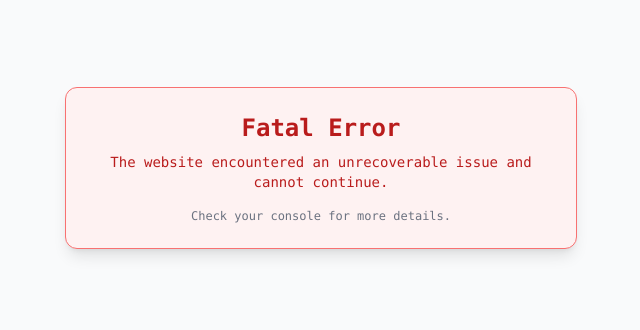
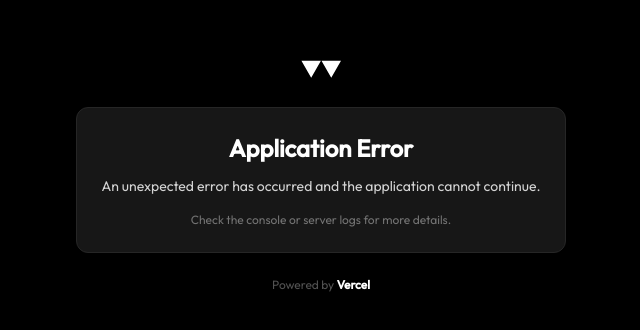
Before and after one commit to Zahhda/shop.voxindia, a Next.js app: page / in a window 1280 px wide. Shown: the part 232-562 px from the top of the page, without its empty margins (319-959 px from the left). Built offline with nearby package versions, Linux system fonts and the light colour scheme; no server answers; the database is empty.

Commit message:
Update page.jsx

```diff
--- a/app/page.jsx
+++ b/app/page.jsx
@@ -3,14 +3,33 @@ import React from "react";
 
 const Home = () => {
   return (
-    <div className="flex h-screen w-full items-center justify-center bg-gray-50">
-      <div className="max-w-lg w-full border border-red-400 bg-red-50 text-red-700 rounded-xl shadow-lg p-6 text-center font-mono">
-        <h1 className="text-2xl font-bold mb-2">Fatal Error</h1>
-        <p className="text-sm">
-          The website encountered an unrecoverable issue and cannot continue.
-        </p>
-        <p className="text-xs mt-4 text-gray-500">
-          Check your console for more details.
+    <div className="flex h-screen w-full items-center justify-center bg-black text-white">
+      <div className="flex flex-col items-center text-center space-y-6">
+        {/* Vercel Logo */}
+        <svg
+          xmlns="http://www.w3.org/2000/svg"
+          className="h-10 w-10"
+          viewBox="0 0 283 64"
+          fill="currentColor"
+        >
+          <path d="M141 16l-69 120-69-120h138zm142 0l-69 120-69-120h138z" />
+        </svg>
+
+        {/* Error Box */}
+        <div className="max-w-lg w-full bg-neutral-900 border border-neutral-800 rounded-xl shadow-xl p-6">
+          <h1 className="text-2xl font-bold mb-3">Application Error</h1>
+          <p className="text-sm text-neutral-300">
+            An unexpected error has occurred and the application cannot continue.
+          </p>
+          <p className="text-xs mt-4 text-neutral-500">
+            Check the console or server logs for more details.
+          </p>
+        </div>
+
+        {/* Footer style note like Vercel */}
+        <p className="text-xs text-neutral-600">
+          Powered by{" "}
+          <span className="font-semibold text-white">Vercel</span>
         </p>
       </div>
     </div>
```
